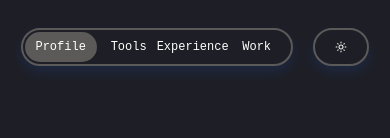
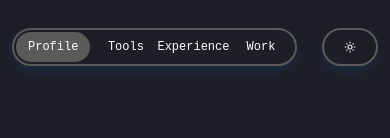
Before and after one commit to Sirjanpreetkaur/my-portfolio, a React (Create React App) app: page / in a window 390 px wide. Shown: the top 138 px of the page. Built offline with nearby package versions, Linux system fonts and the light colour scheme.

Commit message:
navbar issue fixed for mobile

```diff
--- a/src/assets/css/portfolio.css
+++ b/src/assets/css/portfolio.css
@@ -529,7 +529,7 @@ address {
     padding-top: 28px;
   }
   .project-description {
-    max-height: 320px;
+    max-height: 360px;
   }
 
   .item {
@@ -538,7 +538,8 @@ address {
   }
 
   .item.active {
-    width: 72px;
+    width: max-content;
+    padding:0px 12px;
   }
 
   .website {
@@ -650,4 +651,16 @@ address {
   .experience-roles {
     gap: 20px;
   }
+  .nav_bar{
+    align-items: center;
+    display: flex;
+    justify-content: space-between;
+    position: relative;
+    margin-bottom: 20px;
+    padding: 28px 12px 0px 12px;
+  }
+  .nav_list{
+    width: 285px;
+    justify-content: space-between;
+  }
 }
```
